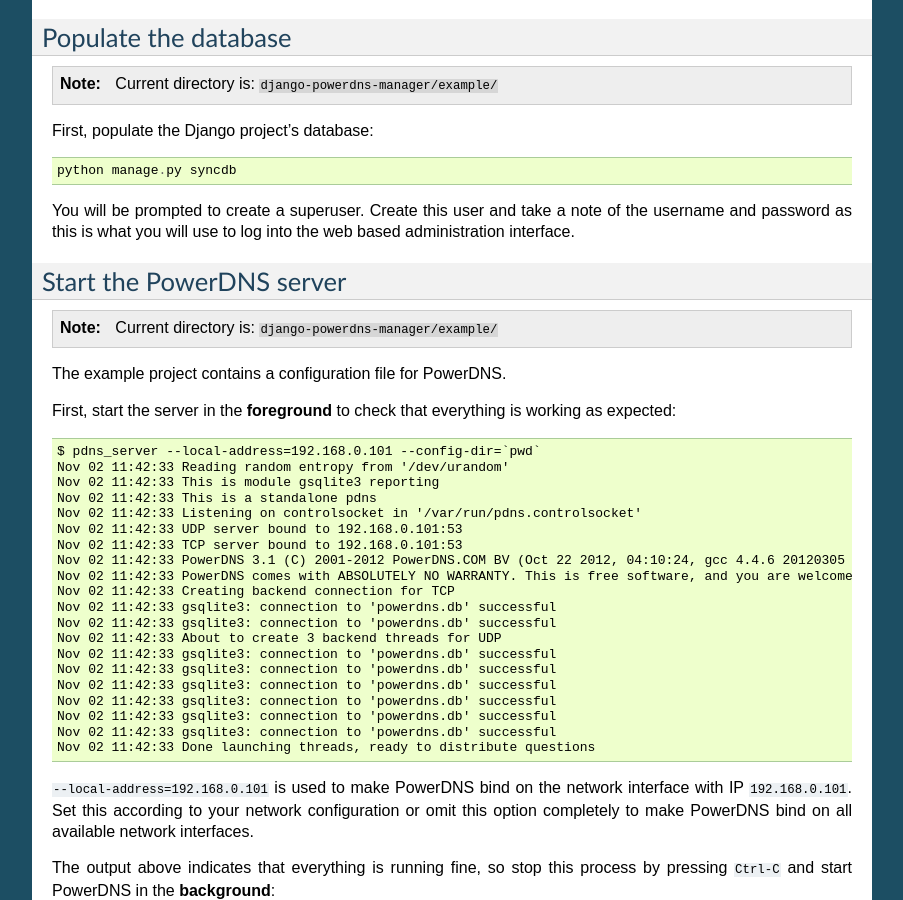
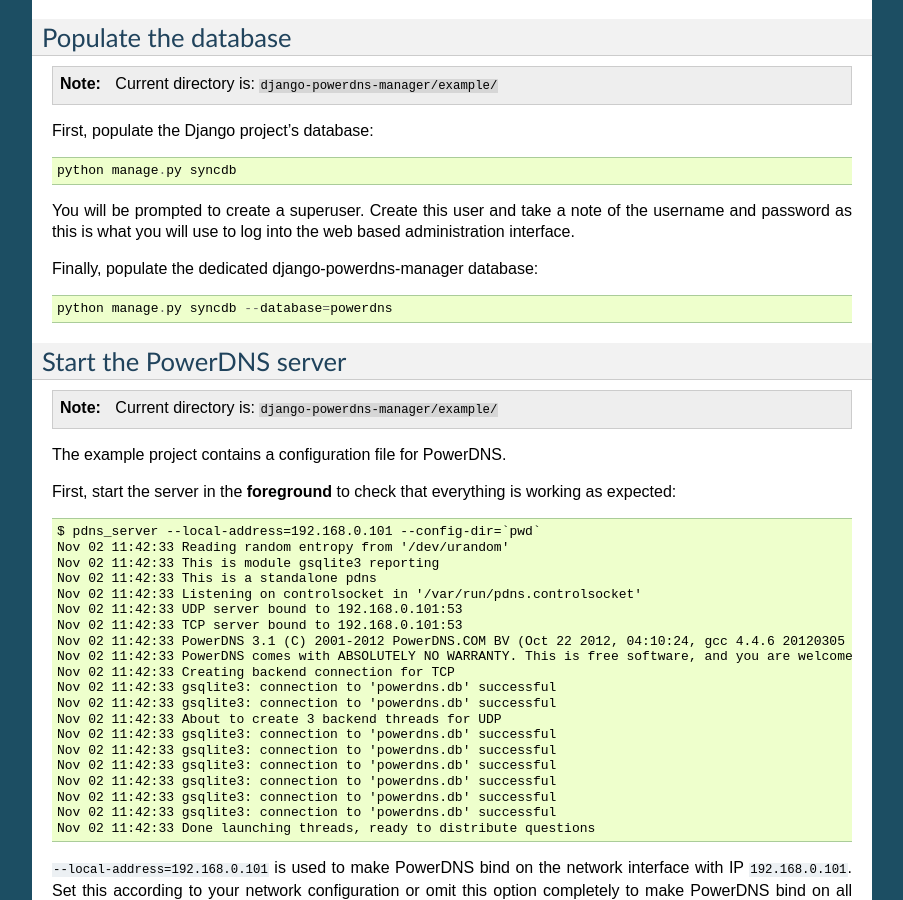
Before and after one commit to kumina/django-powerdns-manager, a Sphinx documentation site: the page built from docs/quickstart.rst, in a window 1280 px wide and 900 px high, scrolled down 1206 px. Shown: the whole window, without its empty margins (198-1101 px from the left). Built offline with Sphinx 7.4.7, drawn with Linux system fonts in a browser that asks for light colours.

Commit message:
Documentation: The dedicated database is now synced in the quickstart guide.

```diff
--- a/docs/quickstart.rst
+++ b/docs/quickstart.rst
@@ -89,6 +89,10 @@
 of the username and password as this is what you will use to log into the
 web based administration interface.
 
+Finally, populate the dedicated django-powerdns-manager database::
+
+    python manage.py syncdb --database=powerdns
+
 
 Start the PowerDNS server
 =========================
```
